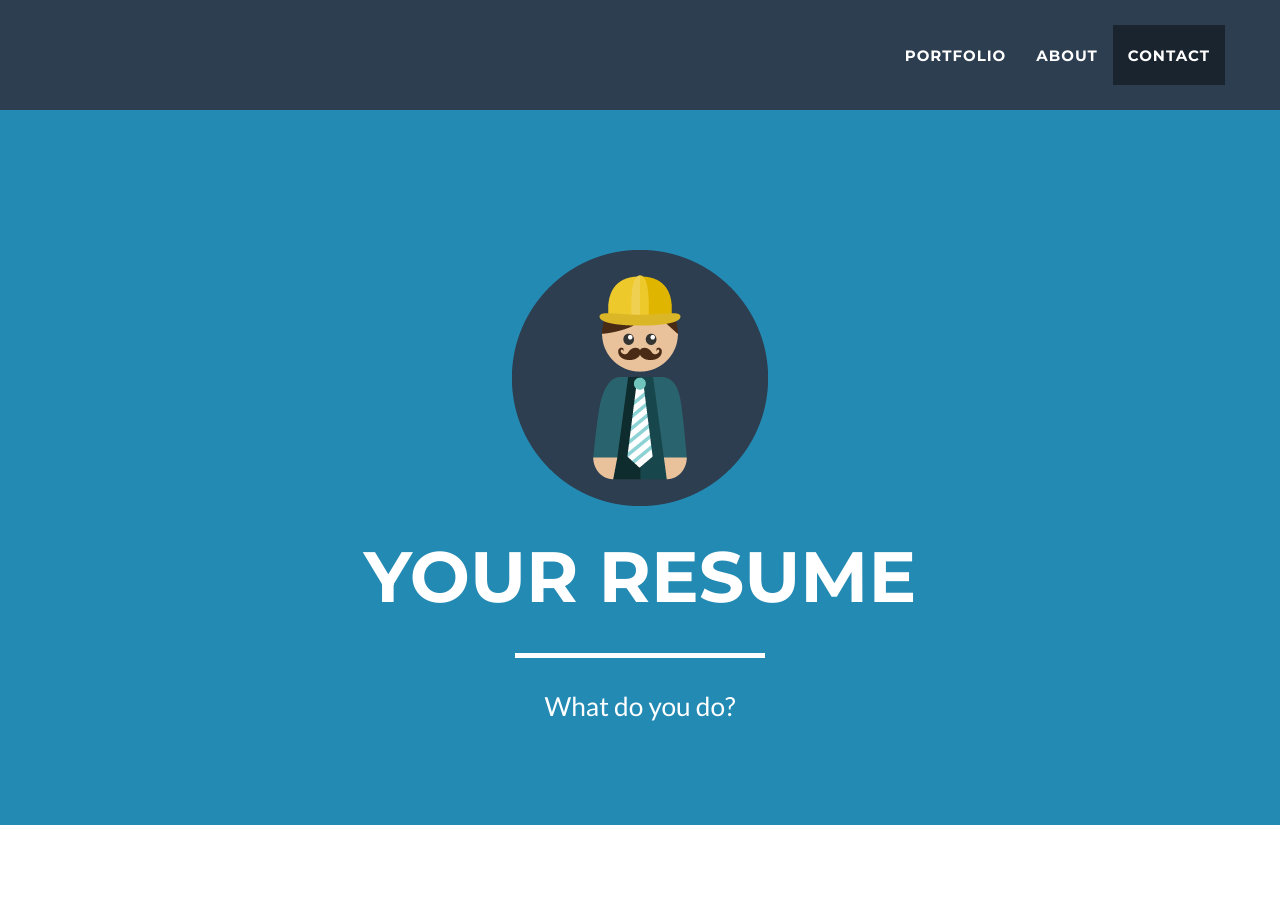
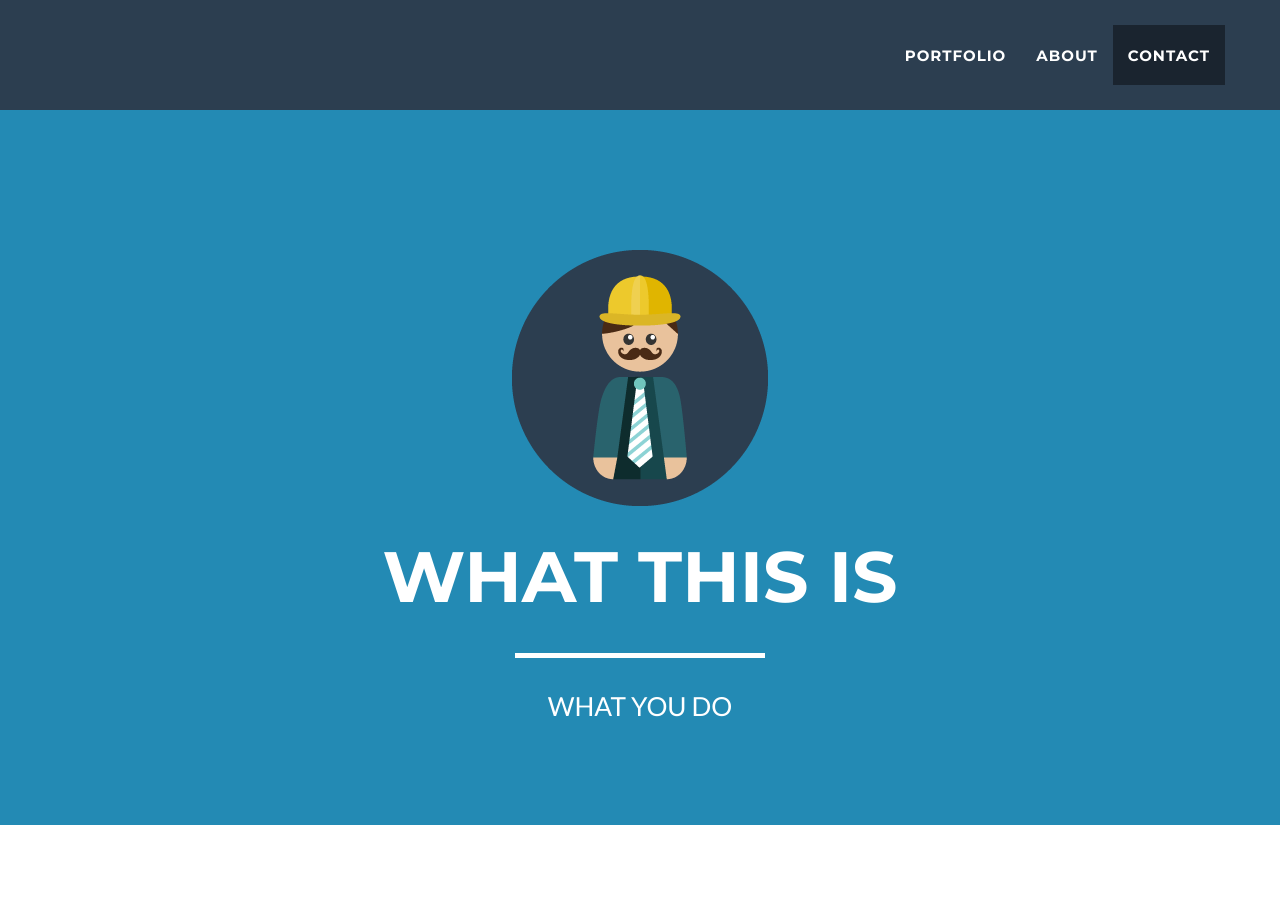
Before and after one commit to timmyreilly/YourDjangoSiteResume, a Django app: template app/templates/app/freelancer.html in a window 1280 px wide. Shown: the top 920 px of the page. Run offline with Django 3.2, Linux system fonts and the light colour scheme; the template is opened without the code that fills it, so the values that code supplies are empty; some libraries are stand-ins or nearby versions.

Commit message:
freelancer adaptation

```diff
--- a/app/templates/app/freelancer.html
+++ b/app/templates/app/freelancer.html
@@ -85,9 +85,9 @@
                 <div class="col-lg-12">
                     <img class="img-responsive" src="{% static 'app/img/profile.png' %}" alt="">
                     <div class="intro-text">
-                        <span class="name">Your Resume</span>
+                        <span class="name">WHAT THIS IS</span>
                         <hr class="star-light">
-                        <span class="skills">What do you do?</span>
+                        <span class="skills">WHAT YOU DO</span>
                     </div>
                 </div>
             </div>
--- a/app/views.py
+++ b/app/views.py
@@ -42,7 +42,7 @@ def freelancer(request):
         'app/freelancer.html',
         context_instance = RequestContext(request,
             {
-                'your_name': 'Tim',
+                'your_name': 'Your Name',
                 'allyou': 'Title',
                 'email': 'you@email.com',
                 'twitter': '@yourtwitter',
```
